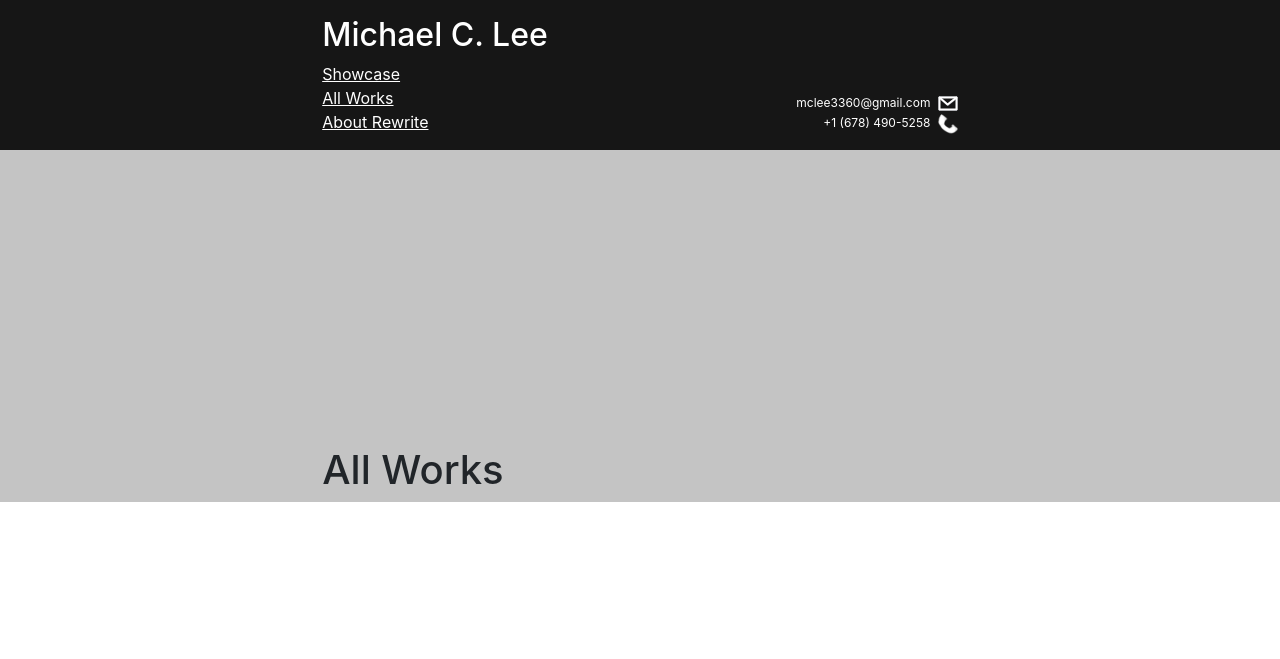
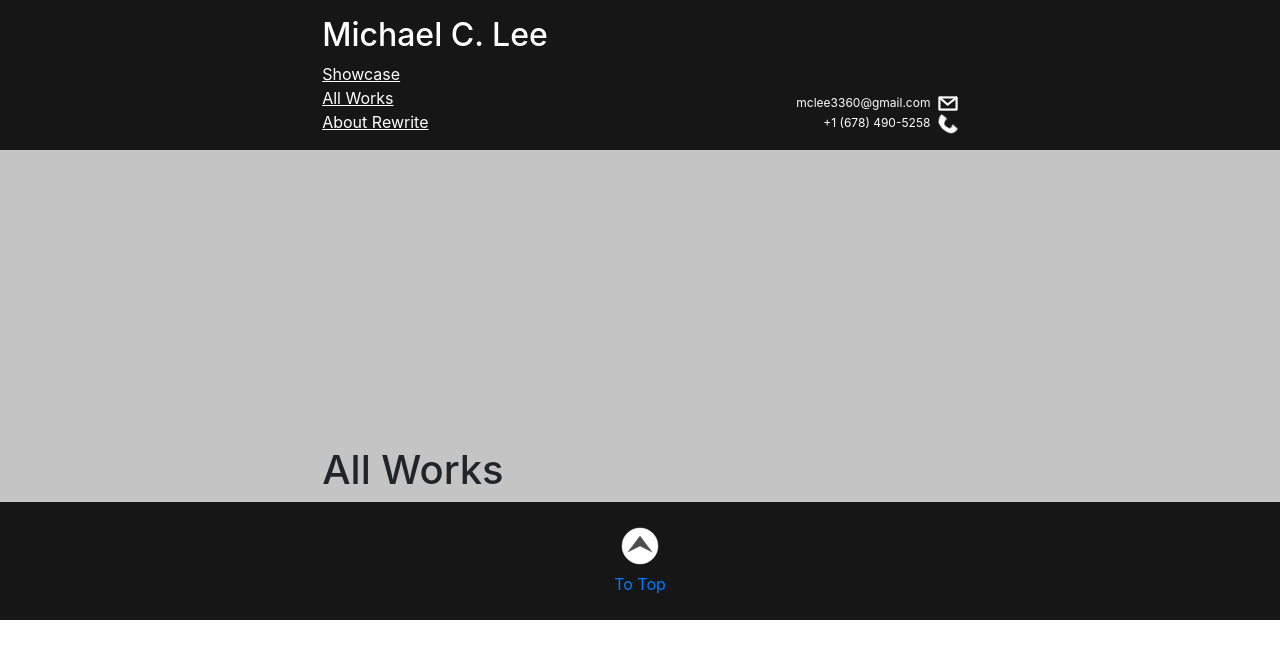
Before and after one commit to mclee3360/rewrite-portfolio, a Jekyll site: the page built from pages/all.html, in a window 1280 px wide. Shown: the top 659 px of the page. Built offline with Jekyll 4.4.1, drawn with Linux system fonts in a browser that asks for light colours; nearby versions of some CDN libraries.

Commit message:
Add footer

```diff
--- a/_data/menu.yaml
+++ b/_data/menu.yaml
@@ -7,3 +7,4 @@ phone_icon: "/assets/img/phone_icon.png"
 showcase_url: "/"
 all_url: "/all"
 about_url: "/about"
+pagetop_text: "To Top"
--- /dev/null
+++ b/_includes/footer.html
@@ -0,0 +1,24 @@
+<div class="row footer-row">
+    <div class="col">
+        <div class="pagetop_container">
+            <a href="#top" class="pagetop_link">
+                <div class="pagetop_link_container">
+                    {% assign svg_dim = "2.5rem" %}
+                    <div class="svg_container">
+                        <svg width="{{ svg_dim }}" height="{{ svg_dim }}" viewbox="0 0 100 100">
+                            <circle class="pagetop_icon" cx="50" cy="50" r="45"></circle>
+                            <polygon
+                                points="20,65
+                                        50,25
+                                        80,65
+                                        50,50"
+                                class="pagetop_icon_pointer">
+                            </polygon>
+                        </svg>
+                    </div>
+                    <span class="pagetop_text">{{ site.data.menu.pagetop_text }}</span>
+                </div>
+            </a>
+        </div>
+    </div>
+</div>
--- a/_layouts/base.html
+++ b/_layouts/base.html
@@ -18,6 +18,7 @@
                 </div>
             </div>
             {{ content }}
+            {% include footer.html %}
         </div>
     </body>
     <script src="{{ site.url }}/js/data.js"></script>
--- a/_sass/globals.scss
+++ b/_sass/globals.scss
@@ -10,4 +10,6 @@ $row-margin-vert: 1.5rem;
 
 // Colors:
 $header-color: #161616;
+$icon-color: #4d4d4d;
+$icon-hover-color: #e6e6e6;
 $tint-color: rgba(22, 22, 22, 0.25);
--- a/_sass/header.scss
+++ b/_sass/headfoot.scss
@@ -4,6 +4,8 @@ $navbar-padding: 1rem;
 $navbar-text-color: white;
 $contact-font-size: 0.75rem;
 $contact-img-spacing: 0.25rem;
+$footer-margin-bottom: 1.5rem;
+$footer-margin-top: 1.5rem;
 
 .navbar-row {
     background-color: $header-color;
@@ -56,3 +58,49 @@ $contact-img-spacing: 0.25rem;
     display: table-cell;
     vertical-align: bottom;
 }
+
+.footer-row {
+    background-color: $header-color;
+    color: $navbar-text-color;
+    text-align: center;
+}
+
+.pagetop_container {
+    margin: auto;
+    margin-top: $footer-margin-top;
+    margin-bottom: $footer-margin-bottom;
+    text-align: center;
+    display: inline-block
+}
+
+.pagetop_icon {
+    fill: $navbar-text-color;
+    stroke: $navbar-text-color;
+}
+
+.pagetop_link_container {
+    display: inline-block;
+}
+
+.pagetop_icon_pointer {
+    fill: $icon-color;
+    stroke: $icon-color;
+}
+
+.svg_container {
+    display: inline-block;
+}
+
+.svg_container:hover > svg > .pagetop_icon {
+    fill: $icon-hover-color;
+    stroke: $icon-hover-color;
+}
+
+.svg_container:hover > svg > .pagetop_icon_pointer {
+    fill: $header-color;
+    stroke: $header-color;
+}
+
+.pagetop_text {
+    display: block;
+}
--- a/css/style.scss
+++ b/css/style.scss
@@ -7,7 +7,7 @@ html {
 }
 
 @import 'globals';
-@import 'header';
+@import 'headfoot';
 @import 'showcase';
 
 .content-col {
```
